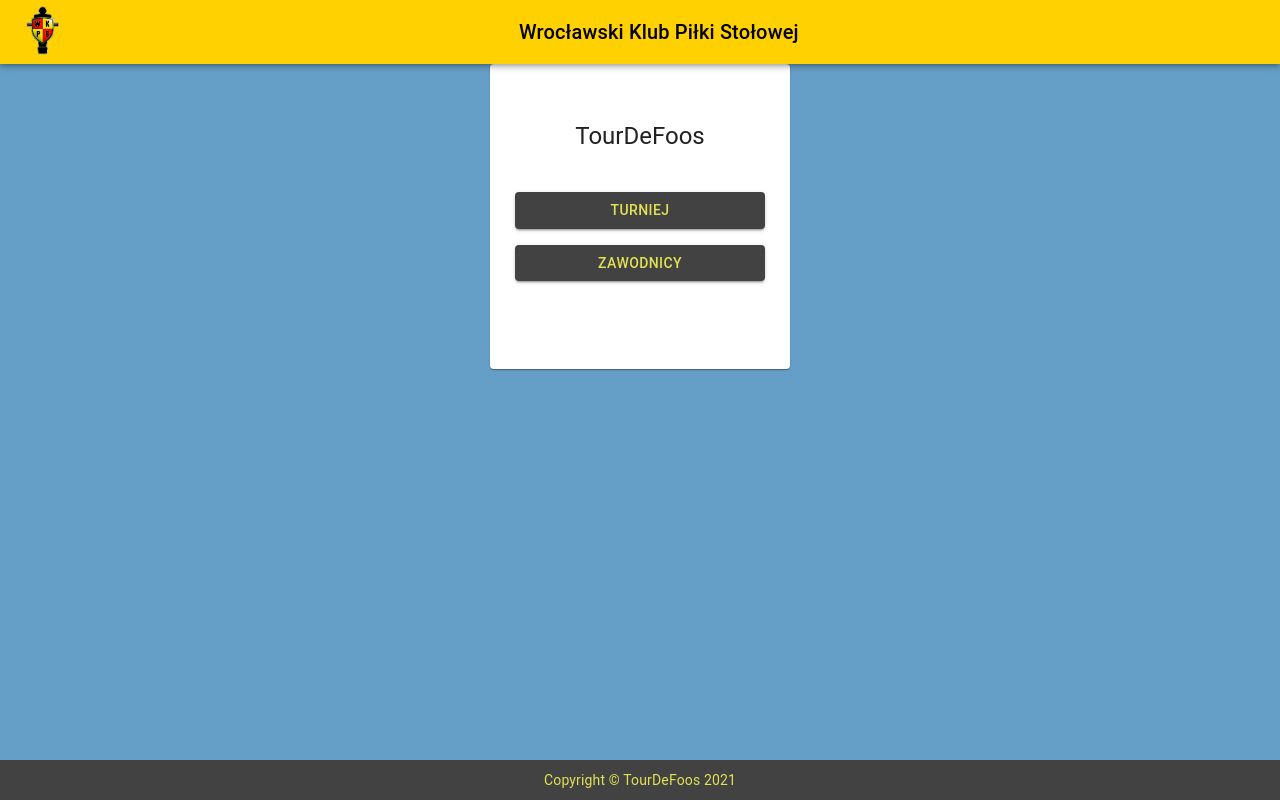
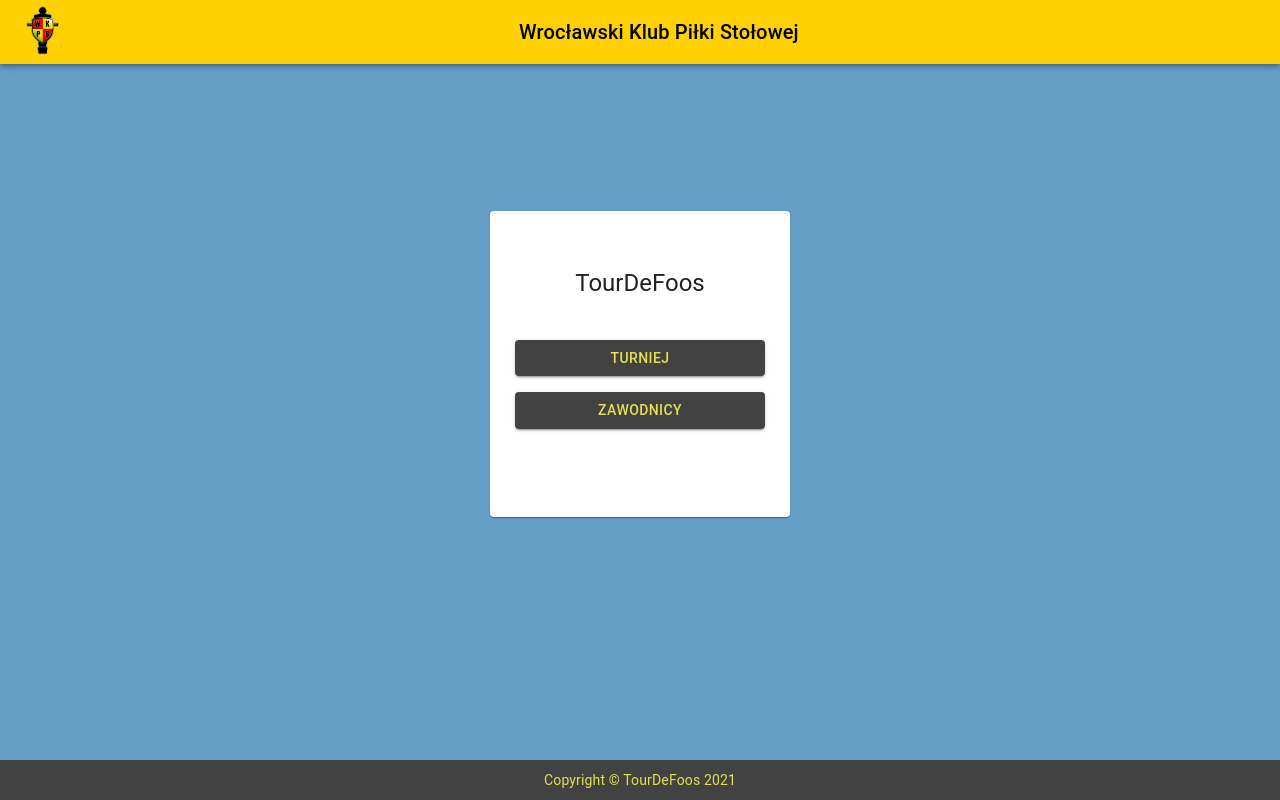
Before and after one commit to MateuszNaKodach/CodersCamp2020.Project.FullStack-Node-React.TableSoccerTournaments, a React (Create React App) app in the folder frontend/: page / in a window 1280 px wide. Built offline with nearby package versions, Linux system fonts and the light colour scheme.

Commit message:
fixes after conflicts

```diff
--- a/frontend/src/components/pages/TourDeFoos/TourDeFoos.tsx
+++ b/frontend/src/components/pages/TourDeFoos/TourDeFoos.tsx
@@ -1,4 +1,4 @@
-import { Button, MuiThemeProvider } from "@material-ui/core";
+import { Button, Grid, MuiThemeProvider } from "@material-ui/core";
 import { Centered } from "../../atoms/Shared/Centered";
 import { BrowserRouter as Router, Switch, Route } from "react-router-dom";
 import React from "react";
@@ -27,6 +27,15 @@ function TourDeFoos() {
       <MuiThemeProvider theme={THEME}>
         <Centered>
           <Header />
+          <VerticalSpace height="20px" />
+          <Grid
+            container
+            spacing={0}
+            direction="column"
+            alignItems="center"
+            justify="center"
+            style={{ minHeight: "70vh" }}
+          >
             <Switch>
               <Route path={PATH_FOR_LOGIN_VIEW} exact>
                 <Button>PATH_FOR_LOGIN_VIEW</Button>
@@ -60,7 +69,8 @@ function TourDeFoos() {
                 <HomeMenu />
               </Route>
             </Switch>
-          <VerticalSpace height="35px" />
+          </Grid>
+          <VerticalSpace height="55px" />
           <Footer />
         </Centered>
       </MuiThemeProvider>
--- a/frontend/src/components/pages/TournamentRegistrations/TournamentRegistrations.tsx
+++ b/frontend/src/components/pages/TournamentRegistrations/TournamentRegistrations.tsx
@@ -1,4 +1,3 @@
-import styled from "styled-components";
 import React, { useEffect, useRef, useState } from "react";
 import {
   Avatar,
@@ -34,6 +33,7 @@ import AddingPlayerForm from "../../organisms/AddingPlayerForm/AddingPlayerForm"
 import { TournamentRegistrationsRestApi } from "../../../restapi/tournament-registrations";
 import CheckCircleIcon from "@material-ui/icons/CheckCircle";
 import Notification from "../../organisms/Notification/Notification";
+import useStyles from "./styles";
 
 export type TournamentRegistrationsProps = {
   readonly tournamentId: string;
@@ -140,8 +140,9 @@ export const TournamentRegistrations = (
 
   //TODO: Add REST API error handling
   const isLoading = availablePlayers === undefined;
+  const classes = useStyles();
   return (
-    <RegistrationsCard>
+    <Card className={classes.root}>
       <CardContent>
         <Centered>
           <Typography component="h6" variant="h6">
@@ -181,15 +182,10 @@ export const TournamentRegistrations = (
           />
         </Centered>
       </CardContent>
-    </RegistrationsCard>
+    </Card>
   );
 };
 
-//TODO: Use something responsive instead of setting card maxWidth/Height (for example Grid from MaterialUI)
-const RegistrationsCard = styled(Card)({
-  maxWidth: "500px",
-  minHeight: "500px",
-});
 const PlayersList = (props: {
   players: PlayerProfileDto[];
   registeredPlayersIds: string[];
```
Lines whose indentation alone changed are shown as unchanged.
